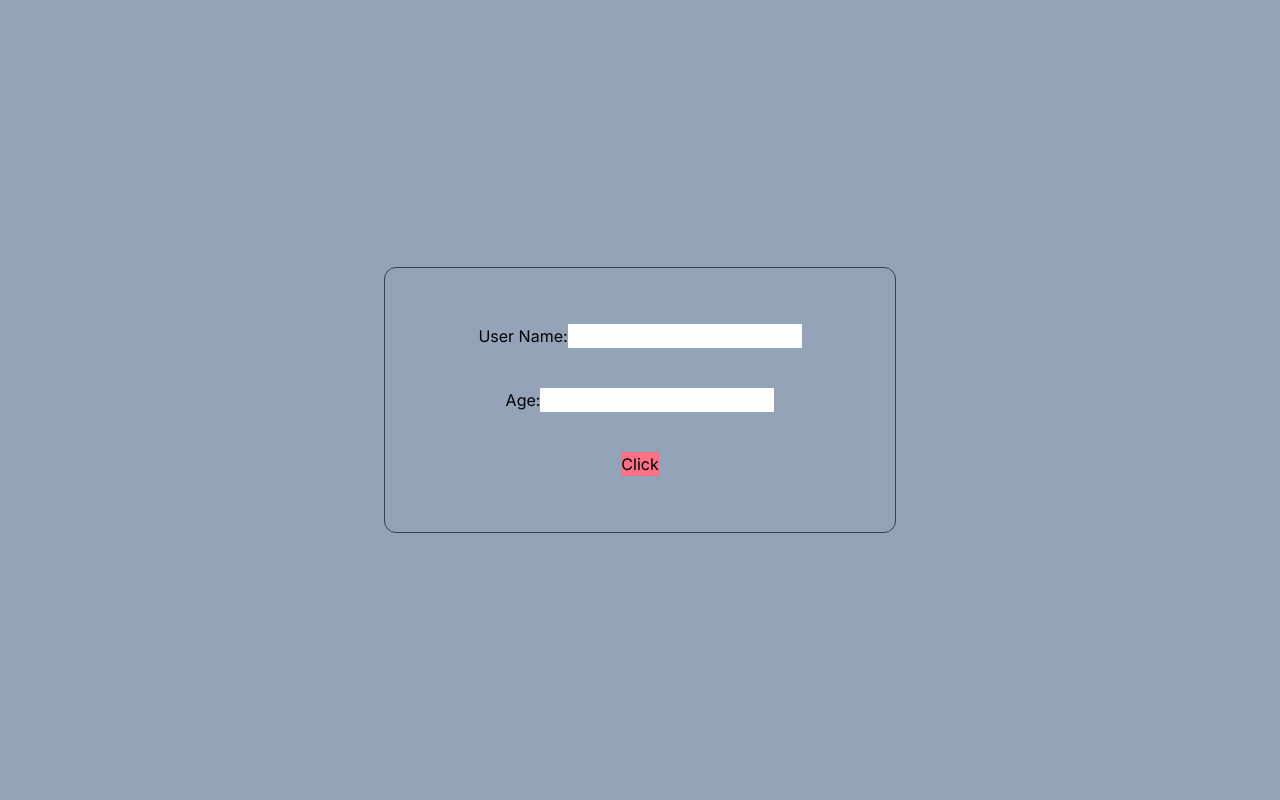
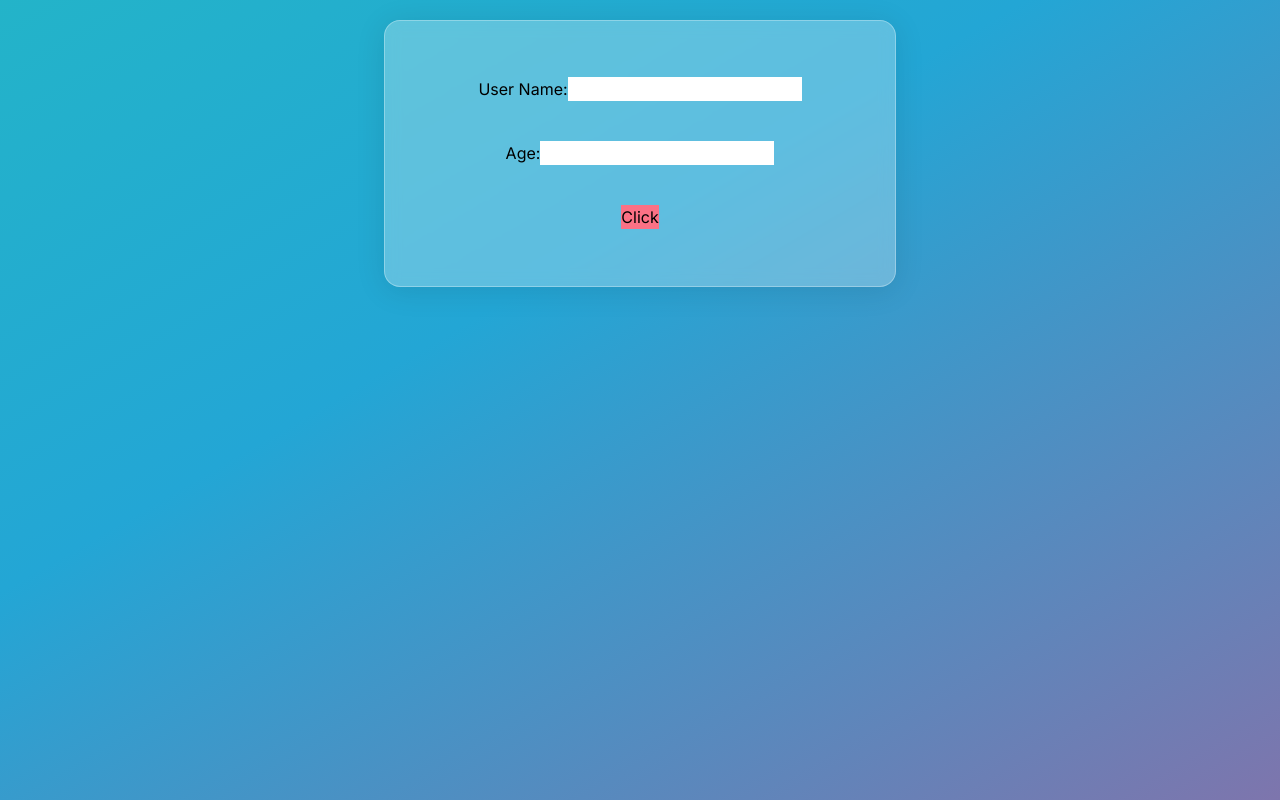
Before and after one commit to KBerkeYilmaz/user_login, a Next.js app: page / in a window 1280 px wide. Built offline with nearby package versions, Linux system fonts and the light colour scheme.

Commit message:
Modified landing and form background.

```diff
--- /dev/null
+++ b/app/(site)/components/UserForm/FormUser.jsx
@@ -0,0 +1,64 @@
+'use client'
+
+import { useState } from "react";
+
+const db_users = [];
+
+const FormUser = () => {
+  const [users, setUsers] = useState(db_users);
+  const [userAge, setUserAge] = useState("");
+  const [userName, setUserName] = useState("");
+  const [userId, setUserId] = useState(0);
+
+  const userAgeHandler = (event) => {
+    const value = event.target.value;
+    setUserAge(value);
+  };
+  const userNameHandler = (event) => {
+    const value = event.target.value;
+    setUserName(value);
+  };
+  const formSubmitHandler = (event) => {
+    event.preventDefault();
+    const newUser = {
+      name: userName,
+      age: parseInt(userAge),
+      id: userId,
+    };
+    setUsers((prevUsers) => {
+      if (prevUsers.length === 0) {
+        return [newUser];
+      } else {
+        return [...prevUsers, newUser];
+      }
+    });
+    setUserId(userId + 1);
+    setUserAge("");
+    setUserName("");
+  };
+  return (
+    <form
+      onSubmit={formSubmitHandler}
+      action=""
+      className="user-form flex flex-col justify-center items-center border border-gray-700 w-2/5 h-1/3 gap-10 rounded-xl bg-gray-400"
+    >
+      <div>
+        <label htmlFor="">
+          User Name:
+          <input type="text" onChange={userNameHandler} value={userName} />
+        </label>
+      </div>
+      <div>
+        <label htmlFor="">
+          Age:
+          <input type="number" onChange={userAgeHandler} value={userAge} />
+        </label>
+      </div>
+      <button type="submit" className="bg-rose-400">
+        Click
+      </button>
+    </form>
+  );
+};
+
+export default FormUser;
--- a/app/globals.css
+++ b/app/globals.css
@@ -1,3 +1,31 @@
 @tailwind base;
 @tailwind components;
 @tailwind utilities;
+
+main {
+	background: linear-gradient(-30deg, #ee7752, #e73c7e, #23a6d5, #23d5ab);
+	background-size: 400% 400%;
+	animation: gradient 10s ease infinite;
+	height: 100vh;
+}
+
+@keyframes gradient {
+	0% {
+		background-position: 0% 50%;
+	}
+	50% {
+		background-position: 100% 50%;
+	}
+	100% {
+		background-position: 0% 50%;
+	}
+}
+
+.user-form {
+background: rgba(255, 255, 255, 0.27);
+border-radius: 16px;
+box-shadow: 0 4px 30px rgba(0, 0, 0, 0.1);
+backdrop-filter: blur(7.4px);
+-webkit-backdrop-filter: blur(7.4px);
+border: 1px solid rgba(255, 255, 255, 0.3);
+}
--- a/app/page.jsx
+++ b/app/page.jsx
@@ -1,63 +1,75 @@
-'use client'
+"use client"
 
-import { useState,useEffect } from 'react';
+import { useState } from "react";
+import UserList from "./(site)/components/UserList/UserList";
 
-const db_users=[]
+import "./globals.css";
 
-export default function Home() {
+const db_users = [];
 
+export default function Home(props) {
 
-
-  const [users, setUsers] = useState(db_users);
-  const [userAge, setUserAge] = useState('');
-  const [userName, setUserName] = useState('');
-  const [userId, setUserId] = useState(0)
-
-  useEffect(() => {
-    console.log(users);
-  }, [users]);
+  // const [users, setUsers] = useState(db_users);
+  const [userAge, setUserAge] = useState("");
+  const [userName, setUserName] = useState("");
+  const [userId, setUserId] = useState(0);
 
   const userAgeHandler = (event) => {
     const value = event.target.value;
-        setUserAge(value)
-  }
+    setUserAge(value);
+  };
   const userNameHandler = (event) => {
-        const value = event.target.value
-        setUserName(value)
-  }
+    const value = event.target.value;
+    setUserName(value);
+  };
   const formSubmitHandler = (event) => {
     event.preventDefault();
     const newUser = {
       name: userName,
       age: parseInt(userAge),
-          id: userId
+      id: userId,
     };
-        setUsers((prevUsers) => {
-        if (prevUsers.length === 0) {
-        return [newUser]
-        }  else {
-        return [...prevUsers, newUser]
-        }});
+    db_users.unshift(newUser)
+    console.log(db_users)
+    // setUsers((prevUsers) => {
+    //   if (prevUsers.length === 0) {
+    //     return [newUser];
+    //   } else {
+    //     return [...prevUsers, newUser];
+    //   }
+    // });
     setUserId(userId + 1);
-        setUserAge('');
-        setUserName('');
-  }
+    setUserAge("");
+    setUserName("");
+  };
+
+
+
 
   return (
-    <main className='h-screen w-screen bg-slate-400 flex justify-center items-center'>
-      <form onSubmit={formSubmitHandler} action="" className='flex flex-col justify-center items-center border border-gray-700 w-2/5 h-1/3 gap-10 rounded-xl'>
+    <main className="h-screen w-screen flex flex-col justify-start items-center">
+      <form
+        onSubmit={formSubmitHandler}
+        action=""
+        className="user-form flex flex-col justify-center items-center border border-gray-700 w-2/5 h-1/3 gap-10 rounded-xl bg-gray-400 mt-5"
+      >
         <div>
-          <label htmlFor="">User Name:
-          <input type="text" onChange={userNameHandler} value={userName}/>
+          <label htmlFor="">
+            User Name:
+            <input type="text" onChange={userNameHandler} value={userName} />
           </label>
         </div>
         <div>
-          <label htmlFor="">Age:
-          <input type="number" onChange={userAgeHandler} value={userAge}/>
+          <label htmlFor="">
+            Age:
+            <input type="number" onChange={userAgeHandler} value={userAge} />
           </label>
         </div>
-        <button type="submit" className='bg-rose-400'>Click</button>
+        <button type="submit" className="bg-rose-400">
+          Click
+        </button>
       </form>
+      <UserList users={db_users} />
     </main>
-  )
+  );
 }
```
Lines whose indentation alone changed are shown as unchanged.
